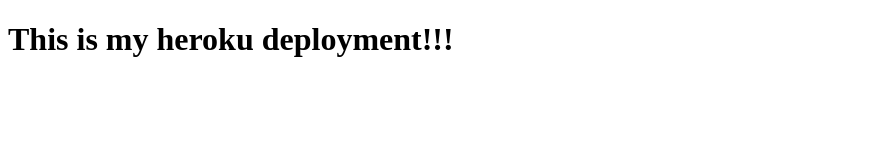
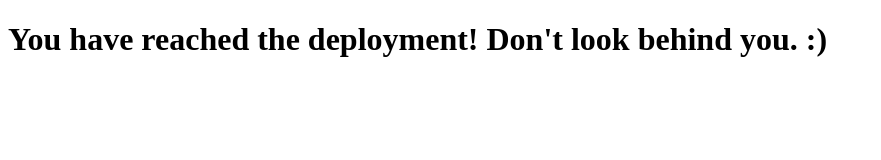
Before and after one commit to micaiah-buttars/deployment, a website: page index.html in a window 1280 px wide. Shown: the whole page, without its empty margins (0-881 px from the left). Drawn offline with Linux system fonts and the light colour scheme.

Commit message:
ominous message added

```diff
--- a/index.html
+++ b/index.html
@@ -7,6 +7,6 @@
   <title>Heroku Test</title>
 </head>
 <body>
-  <h1>This is my heroku deployment!!!</h1>
+  <h1>You have reached the deployment! Don't look behind you. :)</h1>
 </body>
 </html>
```
